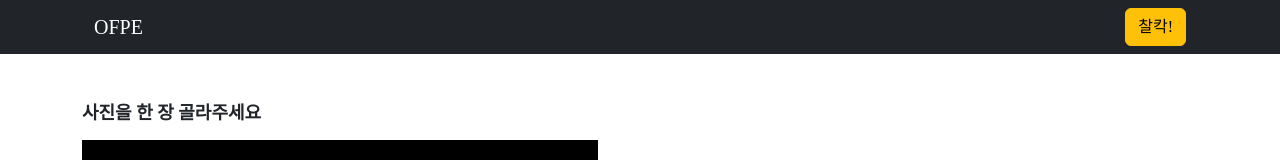
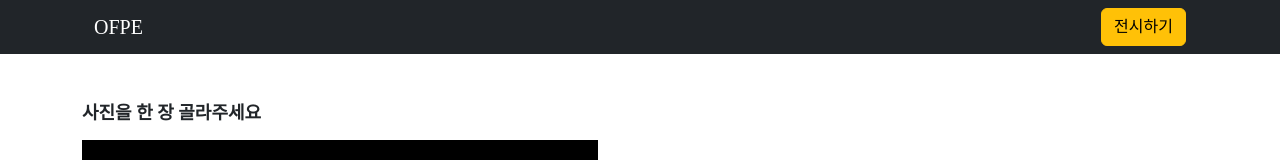
Before and after one commit to sott120/ofpe, a React (Create React App) app: page /write in a window 1280 px wide. Shown: the top 160 px of the page. Built offline with nearby package versions, Linux system fonts and the light colour scheme.

Commit message:
버튼 변경

```diff
--- a/src/Components/Header.tsx
+++ b/src/Components/Header.tsx
@@ -43,7 +43,7 @@ const Header = () => {
                         }}
                         variant="warning"
                     >
-                        찰칵!
+                        전시하기
                     </Button>
                 </Nav>
             </Container>
```
